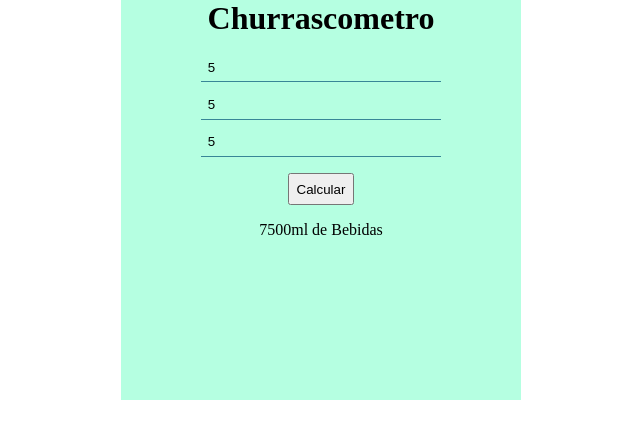
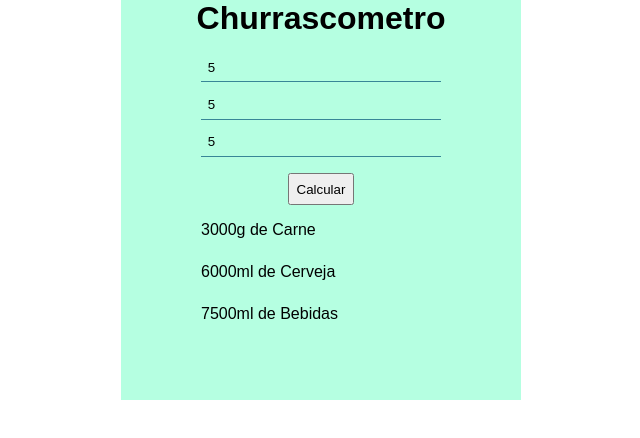
Before and after one commit to EmanoelElon/Churrascometro, a plain HTML site: page index.html in a window 1280 px wide. Both pictures are taken after typing "5", "5", "5" into the empty fields and a click on the button "Calcular". Shown: the whole page, without its empty margins (319-959 px from the left). Drawn offline with Linux system fonts and the light colour scheme.

Commit message:
My commit message

```diff
--- a/index.html
+++ b/index.html
@@ -21,10 +21,8 @@
 
         <input type="button" value="Calcular" onclick="calcular()">
 
-        <div id="container_resultado">
-          <div id="resultado">
+        <div id="resultado">
 
-          </div>
         </div>
       </div>
     </div>
--- a/scripts/scripts.js
+++ b/scripts/scripts.js
@@ -20,9 +20,11 @@ function calcular(){
 
   console.log("Total Carne: " + qtdTotalCarne + "Total Cerveja: " + qtdTotalCerveja);
 
-  resultado.innerHTML = `<p>${qtdTotalCarne}g de Carne</p>`;
-  resultado.innerHTML = `<p>${qtdTotalCerveja}ml de Cerveja</p>`;
-  resultado.innerHTML = `<p>${qtdTotalBebidas}ml de Bebidas</p>`;
+  resultado.innerHTML = `
+    <p>${qtdTotalCarne}g de Carne</p>
+    <p>${qtdTotalCerveja}ml de Cerveja</p>
+    <p>${qtdTotalBebidas}ml de Bebidas</p>
+  `;
 
 }
 
--- a/style.css
+++ b/style.css
@@ -1,5 +1,6 @@
 :root{
   --main-color: #B5FFE1;
+  --font: 'Arial';
 }
 
 * {
@@ -7,6 +8,8 @@
   padding: 0;
 
   box-sizing: border-box;
+
+  font-family: var(--font);
 }
 
 body{
@@ -59,6 +62,7 @@ input[type="number"]{
 }
 
 input[type="number"]:focus{
+  border: none;
 }
 
 input[type="button"]{
@@ -66,14 +70,13 @@ input[type="button"]{
 
 }
 
-#container_resultado{
+#resultado{
+  width: 15em;
   height: 100%;
-}
 
-#resultado{
-  height: auto;
+  text-align: left;
 
   display: flex;
   flex-direction: column;
-  gap: 1.5;
+  gap: 1.5rem;
 }
```
